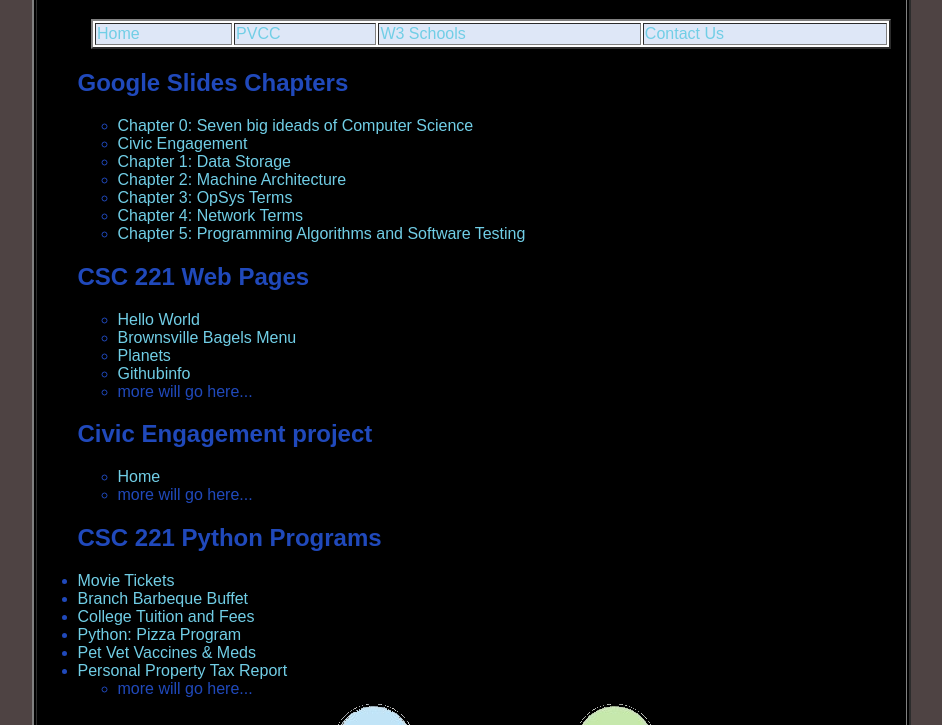
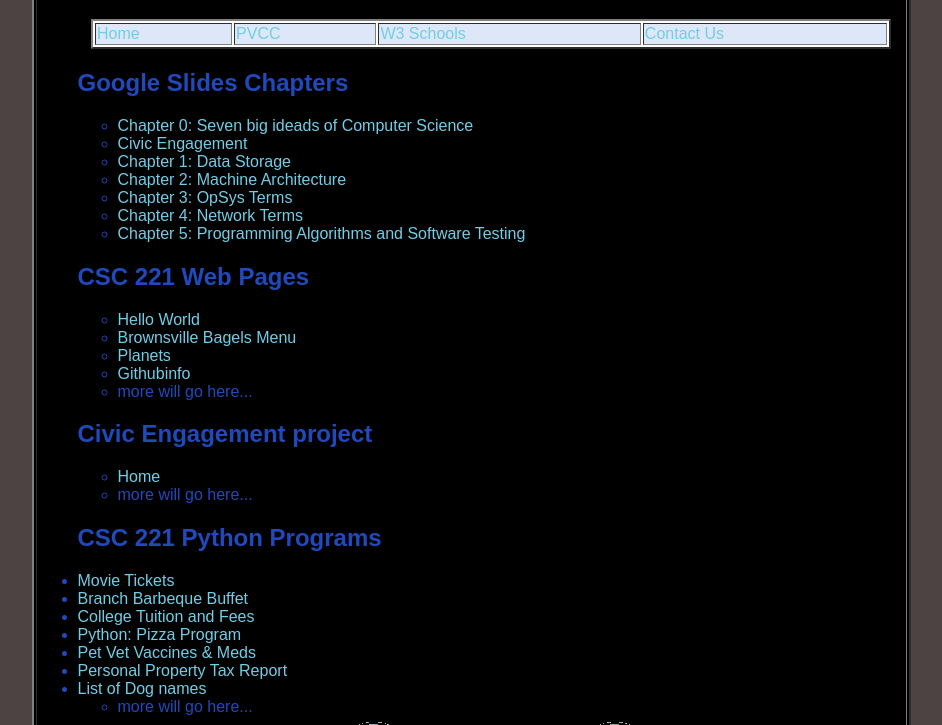
Before and after one commit to gabedyer-pvcc/.github.io, a plain HTML site: page index.html in a window 1280 px wide. Shown: the part 75-800 px from the top of the page, without its empty margins (169-1111 px from the left). Drawn offline with Linux system fonts and the light colour scheme.

Commit message:
Update index.html

```diff
--- a/index.html
+++ b/index.html
@@ -80,6 +80,7 @@
 <li><a href = 'PalermoPizza.py'> Python: Pizza Program </a></li>
 <li><a href = 'petvet.py'> Pet Vet Vaccines & Meds </a></li>
 <li><a href = 'Tax.py'> Personal Property Tax Report </a></li>
+<li><a href = 'dogs.py'> List of Dog names </a></li>
 <ul><li> more will go here...</li></ul>
 <img src="myindeximage.png" style = "width"; display:block;margin:auto;">
   </ul></td?</tr></table>
```
